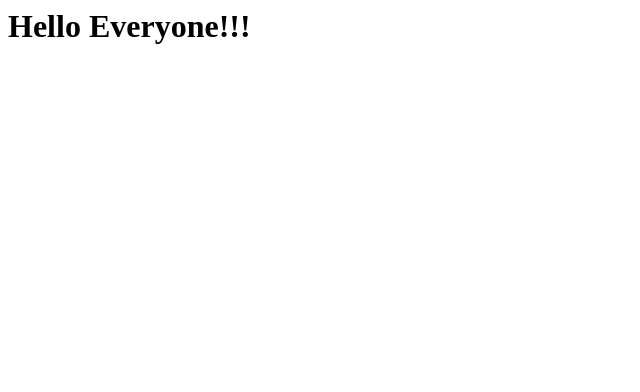
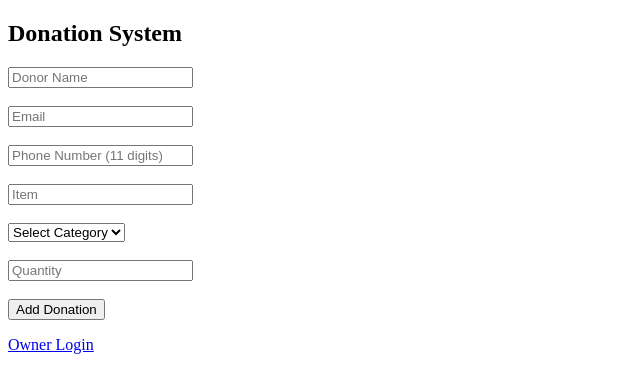
Before and after one commit to SubibeJr/IT107_CaseStudy, a plain HTML site: page index.html in a window 1280 px wide. Shown: the whole page, without its empty margins (0-640 px from the left). Drawn offline with Linux system fonts and the light colour scheme.

Commit message:
Update index.html

```diff
--- a/index.html
+++ b/index.html
@@ -1,12 +1,28 @@
+<!DOCTYPE html>
 <html>
-  <head>
-    <title>This is my GitHub</title>
-  </head>
-  <body>
-    <h1>
-      Hello Everyone!!!
-    </h1>
-  </body>
+<head>
+  <title>Donation System</title>
+  <link rel="stylesheet" href="donate.css">
+  <script src="donate.js" defer></script>
+</head>
+<body>
+  <h2>Donation System</h2>
 
+  <input type="text" id="donorName" placeholder="Donor Name"><br><br>
+  <input type="email" id="email" placeholder="Email"><br><br>
+  <input type="text" id="phone" placeholder="Phone Number (11 digits)" maxlength="11"><br><br>
+  <input type="text" id="itemName" placeholder="Item"><br><br>
 
+  <select id="category">
+    <option value="">Select Category</option>
+    <option value="Food">Food</option>
+    <option value="Clothes">Clothes</option>
+    <option value="Funds">Funds</option>
+  </select><br><br>
+
+  <input type="number" id="quantity" placeholder="Quantity"><br><br>
+  <button id="addDonation">Add Donation</button>
+
+  <p><a href="login.html">Owner Login</a></p>
+</body>
 </html>
```
